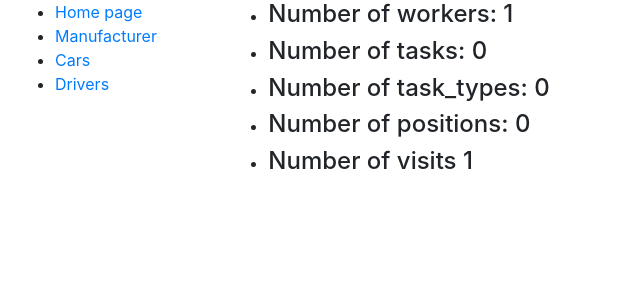
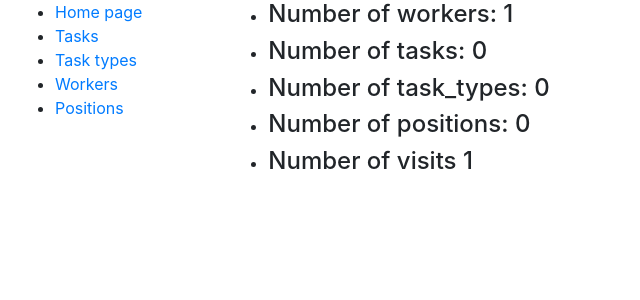
Before and after one commit to olia-trofymchuk/task-manager, a Django app: page / in a window 1280 px wide. Shown: the top 300 px of the page, without its empty margins (0-640 px from the left). Run offline with Django 4.2, Linux system fonts and the light colour scheme; the visitor is signed in with stand-in values (Sample User, id 1); data comes from the database, SQL or seed files in the repository; data that the repository does not hold is empty.

Commit message:
Update sidebar

```diff
--- a/templates/includes/sidebar.html
+++ b/templates/includes/sidebar.html
@@ -7,13 +7,16 @@
                 </a>
             </li>
             <li>
-                <a href="#">Manufacturer</a>
+                <a href="#">Tasks</a>
             </li>
             <li>
-                <a href="#">Cars</a>
+                <a href="#">Task types</a>
             </li>
             <li>
-                <a href="#">Drivers</a>
+                <a href="#">Workers</a>
+            </li>
+            <li>
+                <a href="#">Positions</a>
             </li>
         </ul>
     </div>
```
